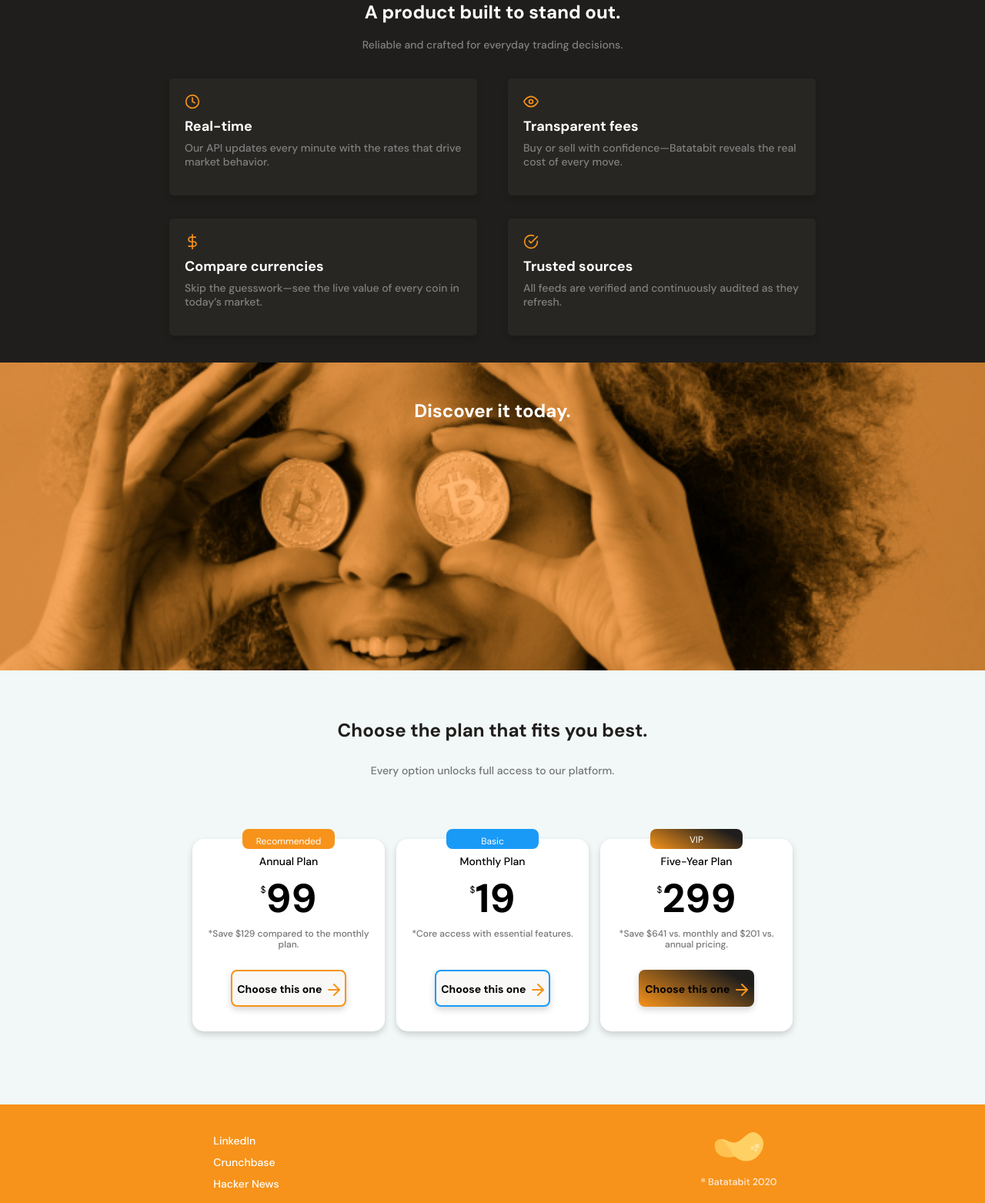
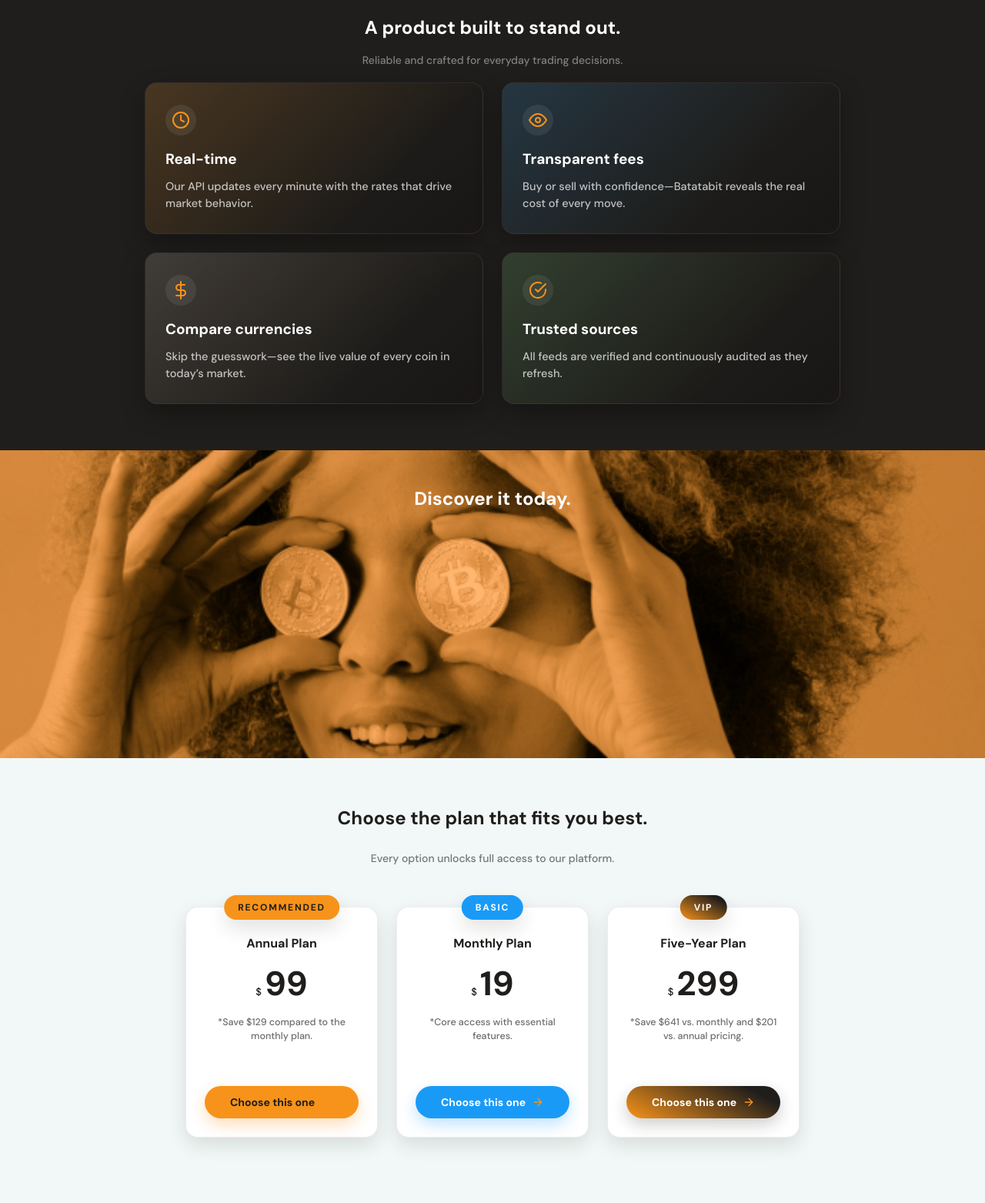
Before and after one commit to SpidySamurai/Batata-bit, a plain HTML site: page index.html in a window 1280 px wide. Shown: the part 1283-2846 px from the top of the page at 77% size. Drawn offline with Linux system fonts and the light colour scheme.

Commit message:
Chore: cards improvement

```diff
--- a/css/style.css
+++ b/css/style.css
@@ -401,7 +401,7 @@ main {
     width: 100%;
     min-width: 32rem;
     height: auto;
-    padding: 2rem 1rem;
+    padding: 4rem 1.6rem 6rem;
     background-color: var(--warm-black);
 }
 
@@ -438,26 +438,61 @@ main {
     color: #808080;
 }
 
+
+.product-cards--container {
+    display: flex;
+    flex-direction: column;
+    gap: 2.4rem;
+    width: 90%;
+    max-width: var(--content-max-width);
+    margin: 0 auto;
+}
+
 .product-detail--card {
-    width: 90%;
-    min-width: 28.8rem;
-    max-width: 40rem;
-    min-height: 15.2rem;
-    margin: 1.5rem auto;
-    padding: 2rem;
-    background-color: #282623;
-    border-radius: .5rem;
-    box-shadow: 0 .4rem .8rem rgba(0, 0, 0, 0.16);
+    position: relative;
+    overflow: hidden;
+    width: 100%;
+    min-height: 18rem;
+    padding: 2.8rem 2.6rem;
+    background: linear-gradient(140deg, rgba(40, 38, 35, 0.92), rgba(24, 22, 20, 0.88));
+    border: 1px solid rgba(255, 255, 255, 0.08);
+    border-radius: 1.6rem;
+    box-shadow: 0 1.2rem 3.2rem rgba(0, 0, 0, 0.32);
+    transition: transform 0.3s ease, box-shadow 0.3s ease;
+}
+
+.product-detail--card::before {
+    content: "";
+    position: absolute;
+    inset: 0;
+    background: linear-gradient(135deg, var(--card-accent, rgba(247, 147, 26, 0.6)) 0%, transparent 70%);
+    opacity: 0.2;
+    pointer-events: none;
+    z-index: 0;
+}
+
+.product-detail--card > * {
+    position: relative;
+    z-index: 1;
+}
+
+.product-detail--card:hover {
+    transform: translateY(-6px);
+    box-shadow: 0 1.8rem 4rem rgba(0, 0, 0, 0.36);
 }
 
 .product-detail--card .icon-card {
-    display: inline-block;
-    width: 2rem;
-    height: 2rem;
-    margin-bottom: 10px;
+    display: inline-flex;
+    align-items: center;
+    justify-content: center;
+    width: 4rem;
+    height: 4rem;
+    margin-bottom: 1.6rem;
+    border-radius: 50%;
+    background-color: rgba(255, 255, 255, 0.08);
     background-position: center;
-    background-size: cover;
     background-repeat: no-repeat;
+    background-size: 60%;
 }
 
 .clock {
@@ -477,18 +512,34 @@ main {
 }
 
 .product--card-title {
-    margin-bottom: 1rem;
-    font-size: 1.8rem;
+    margin-bottom: 1.2rem;
+    font-size: 1.9rem;
     font-weight: bold;
-    line-height: 1.8rem;
+    line-height: 2.4rem;
     color: var(--white);
 }
 
 .product--card-body {
-    font-size: 1.4rem;
+    font-size: 1.45rem;
     font-weight: 500;
-    line-height: 1.8rem;
-    color: #808080;
+    line-height: 2.2rem;
+    color: rgba(255, 255, 255, 0.72);
+}
+
+.product-detail--card:nth-child(1) {
+    --card-accent: rgba(247, 147, 26, 0.8);
+}
+
+.product-detail--card:nth-child(2) {
+    --card-accent: rgba(26, 154, 247, 0.75);
+}
+
+.product-detail--card:nth-child(3) {
+    --card-accent: rgba(255, 233, 213, 0.6);
+}
+
+.product-detail--card:nth-child(4) {
+    --card-accent: rgba(129, 255, 138, 0.6);
 }
 
 .about {
@@ -681,117 +732,168 @@ main {
 
 }
 
+
 .plans-card--container--slider {
     display: flex;
-    gap: .5rem;
-    height: 33rem;
-    overflow-x: scroll;
+    gap: 1.6rem;
+    padding: 2rem 0 3.2rem;
+    overflow-x: auto;
+    scroll-snap-type: x mandatory;
+    scroll-padding: 2rem;
     overscroll-behavior-x: contain;
-    scroll-snap-type: x proximity;
 }
 
 .plans-detail--card {
     position: relative;
+    flex: 0 0 25rem;
+    max-width: 25rem;
+    min-height: 30rem;
+    padding: 3.2rem 2.4rem 2.4rem;
+    border-radius: 1.6rem;
+    background-color: var(--white);
+    border: 1px solid rgba(32, 30, 28, 0.08);
+    box-shadow: 0 1rem 2.4rem rgba(32, 30, 28, 0.12);
+    display: flex;
+    flex-direction: column;
+    align-items: center;
+    text-align: center;
     scroll-snap-align: center;
-    width: 50%;
-    min-width: 19rem;
-    max-width: 25rem;
-    height: 25rem;
-    margin: 5rem .5rem 0;
-    padding: 0 1.5rem;
-    background-color: var(--white);
-    border-radius: 1.5rem;
-    box-shadow: 0 .4rem .8rem rgba(0, 0, 0, 0.16);
+    transition: transform 0.25s ease, box-shadow 0.25s ease;
+}
+
+.plans-detail--card:hover {
+    transform: translateY(-4px);
+    box-shadow: 0 1.4rem 2.8rem rgba(32, 30, 28, 0.16);
 }
 
 .card--spec {
     position: absolute;
-    width: 12rem;
-    height: 2.6rem;
-    left: calc(50% - 6rem);
-    top: -1.3rem;
+    top: -1.6rem;
+    left: 50%;
+    transform: translateX(-50%);
+    display: inline-flex;
+    align-items: center;
+    justify-content: center;
+    padding: 0.8rem 1.8rem;
+    border-radius: 999px;
     font-size: 1.2rem;
-    padding: .6rem;
-    border-radius: .8rem;
-    color: var(--white);
+    font-weight: 700;
+    letter-spacing: 0.18rem;
+    text-transform: uppercase;
+    box-shadow: 0 1.2rem 2.4rem rgba(32, 30, 28, 0.12);
 }
 
 .recomend--color {
-    background-color: var(--bitcoin-orange);
-    border: solid var(--bitcoin-orange) .2rem;
-
+    background: var(--bitcoin-orange);
+    color: var(--warm-black);
 }
 
 .basic--color {
-    background-color: var(--secondary-blue);
-    border: solid var(--secondary-blue) .2rem;
-
+    background: var(--secondary-blue);
+    color: var(--white);
 }
 
 .vip--color {
     background: var(--linear-bg);
-    border: solid var(--linear-bg) .2rem;
+    color: var(--white);
+}
 
+.plan-info--container {
+    display: flex;
+    flex-direction: column;
+    align-items: center;
+    gap: 1.2rem;
+    width: 100%;
+    height: 100%;
+    flex: 1 1 auto;
 }
 
 .plan-card--title {
-    padding-top: 2rem;
-    font-size: 1.4rem;
-    font-weight: 500;
-    line-height: 1.8rem;
-    color: black;
+    padding-top: 0.4rem;
+    font-size: 1.6rem;
+    font-weight: 600;
+    line-height: 2.2rem;
+    color: var(--warm-black);
 }
 
 .plan-card--price {
-    padding: .5rem 0;
-    font-size: 5.2rem;
-    font-weight: bold;
-    color: black;
+    display: inline-flex;
+    align-items: baseline;
+    justify-content: center;
+    gap: 0.4rem;
+    font-size: 4.4rem;
+    font-weight: 700;
+    color: var(--warm-black);
 }
 
 .plan-card--price span {
-    font-size: 1.2rem;
-    font-weight: 300;
-    vertical-align: 2.5rem;
+    font-size: 1.3rem;
+    font-weight: 500;
+    line-height: 1;
 }
 
-.plan-card--saving {
-    font-size: 1.2rem;
+.plan-card--saving,
+.plan-card--vip-saving {
+    font-size: 1.25rem;
     font-weight: 500;
-    line-height: 1.4rem;
-    color: #757575;
-}
-
-.plan-card--vip-saving {
-    font-size: 1.2rem;
-    font-weight: 500;
-    line-height: 1.4rem;
-    color: #757575;
+    line-height: 1.8rem;
+    color: #6c6c6c;
+    text-align: center;
 }
 
 .plan-card--ca {
-    position: absolute;
-    left: calc(50% - 7.5rem);
-    top: calc(50% + 4.5rem);
-    width: 15rem;
-    height: 4.8rem;
+    width: 100%;
+    margin-top: auto;
+    display: inline-flex;
+    align-items: center;
+    justify-content: center;
+    gap: 0.8rem;
+    padding: 1.3rem 0;
+    border: none;
+    border-radius: 999px;
     font-size: 1.4rem;
-    font-weight: bold;
-    line-height: 1.8rem;
-    box-shadow: 0 .4rem .8rem rgba(0, 0, 0, 0.16);
-    background-color: #faf8f7;
-    border-radius: .8rem;
-    color: black;
+    font-weight: 700;
+    line-height: 1;
     font-family: 'DM Sans', sans-serif;
+    cursor: pointer;
+    background: var(--warm-black);
+    color: var(--white);
+    box-shadow: 0 0.6rem 1.6rem rgba(32, 30, 28, 0.16);
+    transition: transform 0.3s ease, box-shadow 0.3s ease;
+}
+
+.plan-card--ca:hover,
+.plan-card--ca:focus-visible {
+    transform: translateY(-2px);
+    box-shadow: 0 1rem 2.2rem rgba(32, 30, 28, 0.2);
+    outline: none;
 }
 
 .plan-card--ca span {
     display: inline-block;
-    width: 2rem;
-    height: 2rem;
+    width: 1.6rem;
+    height: 1.6rem;
     background-image: url("../Assets/icons/orange-right-arrow.svg");
     background-repeat: no-repeat;
-    vertical-align: text-bottom;
+    background-size: contain;
+}
+
+.plan-card--ca.recomend--color {
+    background: var(--bitcoin-orange);
+    color: var(--warm-black);
+    box-shadow: 0 0.8rem 2rem rgba(247, 147, 26, 0.3);
+}
+
+.plan-card--ca.basic--color {
+    background: var(--secondary-blue);
+    color: var(--white);
+    box-shadow: 0 0.8rem 2rem rgba(26, 154, 247, 0.28);
+}
+
+.plan-card--ca.vip--color {
+    background: var(--linear-bg);
+    color: var(--white);
+    box-shadow: 0 0.8rem 2rem rgba(32, 30, 28, 0.22);
 }
 
 footer {
--- a/css/tablet.css
+++ b/css/tablet.css
@@ -35,13 +35,27 @@ justify-content: center;
 
 .plans-card--container--slider {
     justify-content: center;
+    overflow-x: visible;
+    gap: 2.4rem;
+    padding: 2.4rem 0 4rem;
+}
+
+.plans-detail--card {
+    flex: 0 0 26rem;
 }
 
 .product-cards--container{
-    display: flex;
+    flex-direction: row;
     flex-wrap: wrap;
-    width: 88rem;
-    margin: 0 auto;
+    justify-content: center;
+    gap: 2.4rem;
+    width: 100%;
+    max-width: var(--content-max-width);
+}
+
+.product-detail--card {
+    flex: 1 1 calc(50% - 2.4rem);
+    max-width: 44rem;
 }
 
 .about__content {
```
Also changed, not shown: about.html (+1 -1 lines).
